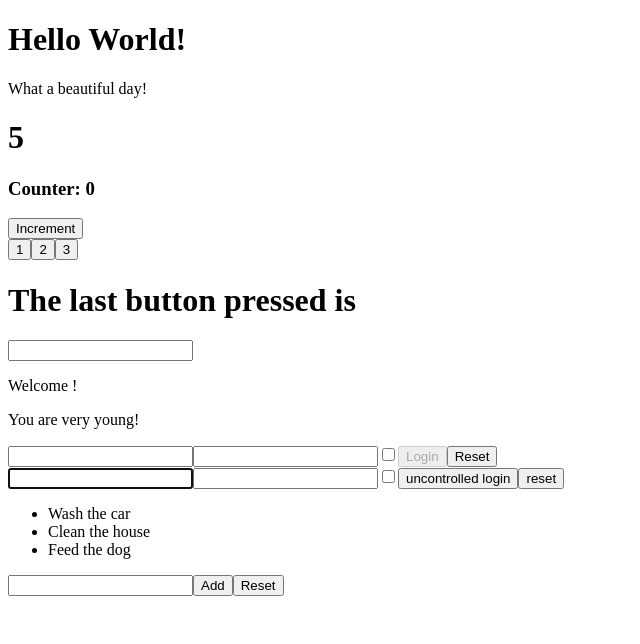
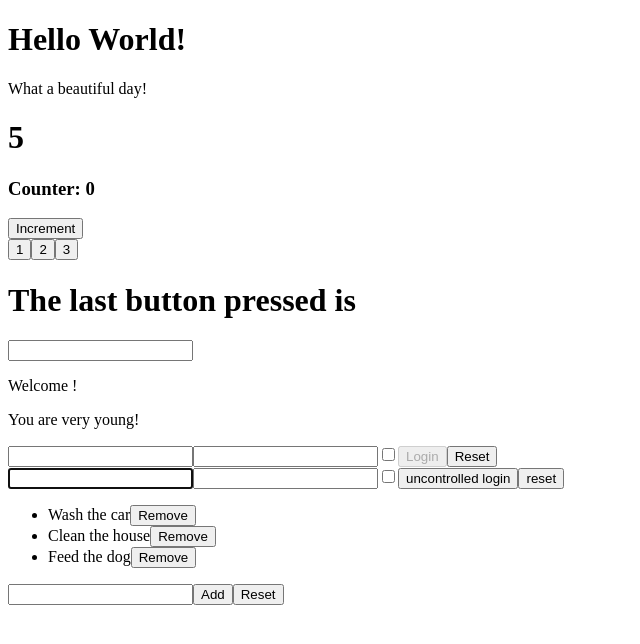
Before and after one commit to nicpes/react_exercises, a React (Create React App) app: page / in a window 1280 px wide. Shown: the top 644 px of the page, without its empty margins (0-640 px from the left). Built offline with nearby package versions, Linux system fonts and the light colour scheme.

Commit message:
lists-06

```diff
--- a/src/TodoList.js
+++ b/src/TodoList.js
@@ -2,13 +2,14 @@ import React from "react";
 import { createRef } from "react";
 export class TodoList extends React.Component {
   myRef = createRef();
+  listRef = createRef();
 
   state = {
     todos: ["Wash the car", "Clean the house", "Feed the dog"],
     input: [],
   };
 
-  handleItemValue = () => {
+  handleAdditem = () => {
     this.setState({ todos: [...this.state.todos, this.myRef.current.value] });
     this.myRef.current.value = "";
   };
@@ -17,16 +18,28 @@ export class TodoList extends React.Component {
       todos: [],
     });
   };
+
+  handleRemove = (todo, index) => {
+    this.setState({
+      todos: this.state.todos.filter((index) => todo !== index),
+    });
+  };
+
   render() {
     return (
       <div>
         <ul>
           {this.state.todos.map((todo, index) => (
-            <li key={todo + index}>{todo}</li>
+            <li ref={this.listRef} key={index}>
+              {todo}
+              <button onClick={() => this.handleRemove(todo, index)}>
+                Remove
+              </button>
+            </li>
           ))}
         </ul>
         <input name="input" ref={this.myRef}></input>
-        <button id="button" onClick={this.handleItemValue}>
+        <button id="button" onClick={this.handleAdditem}>
           Add
         </button>
         <button onClick={this.handleResetItems}>Reset</button>
```
